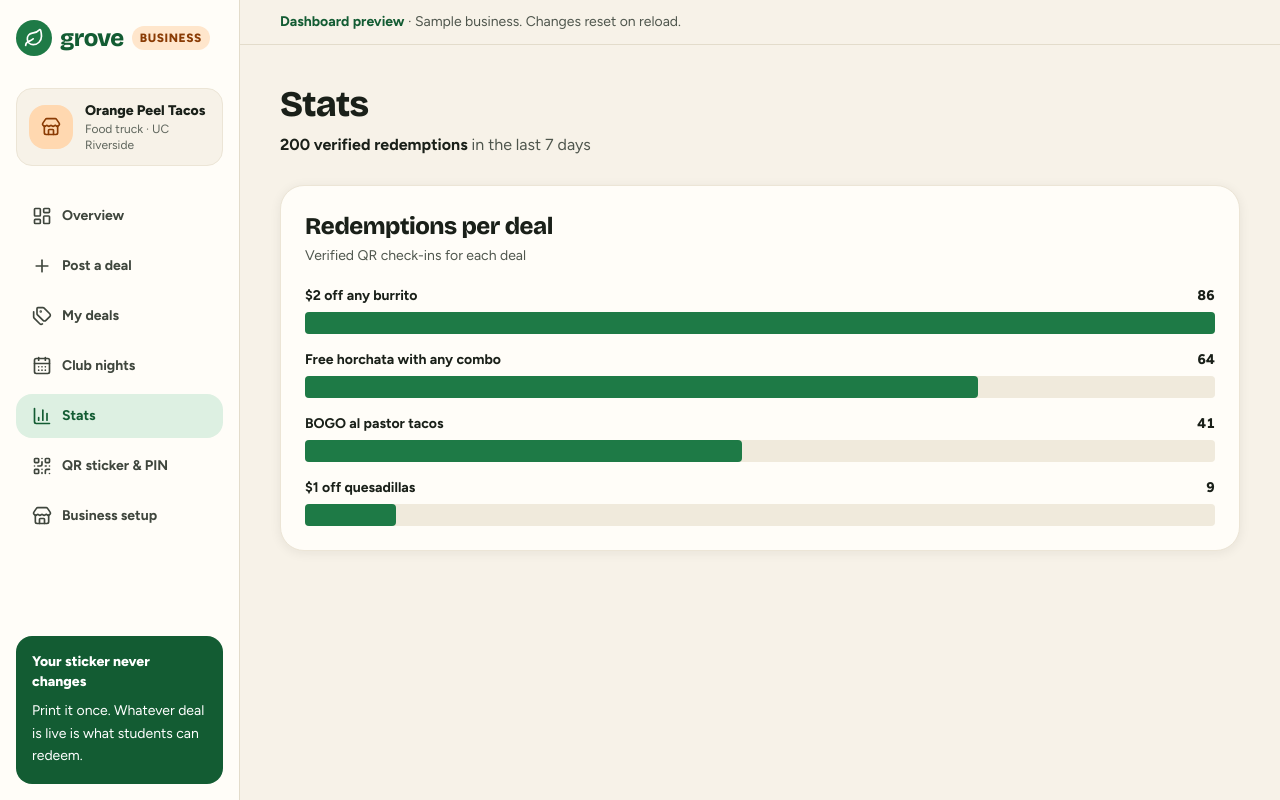
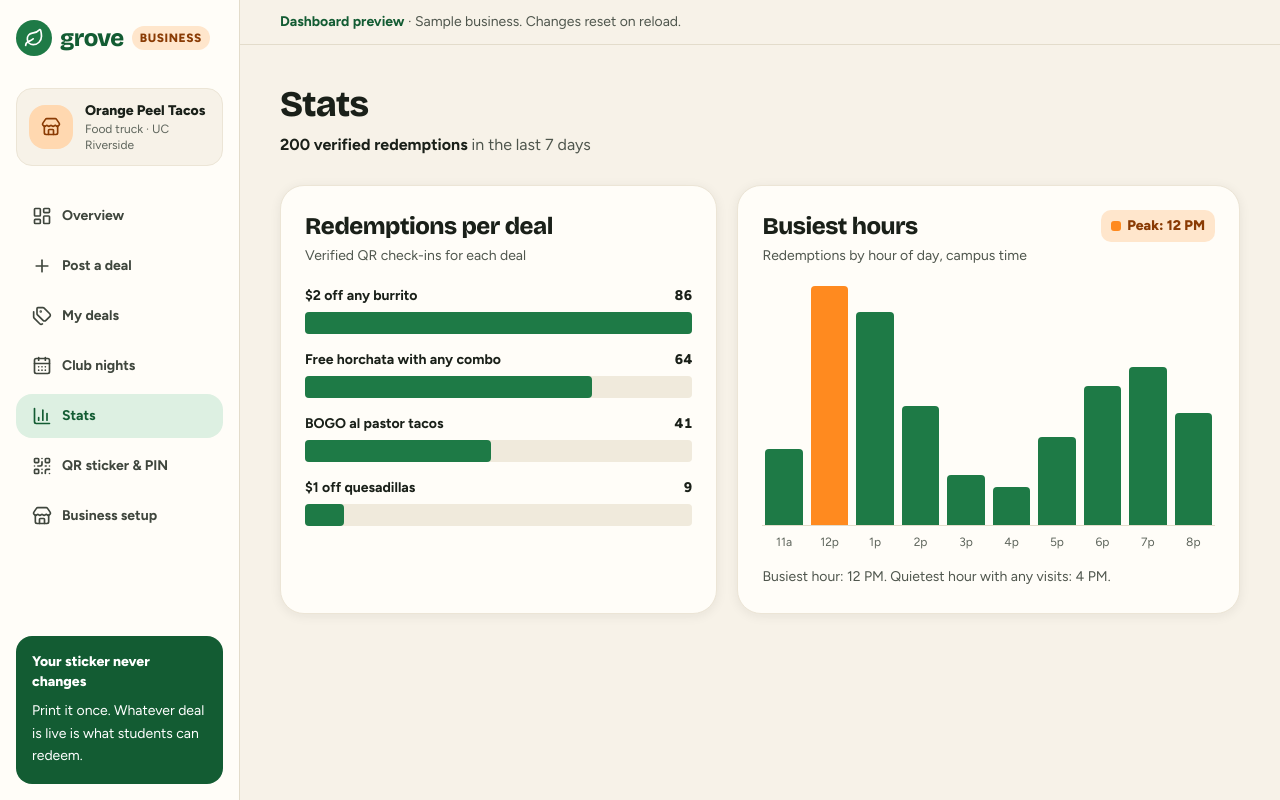
Before and after one commit to MosesfromSinai/Grove, a Next.js app: page /dashboard/stats in a window 1280 px wide. Built offline with nearby package versions, Linux system fonts and the light colour scheme.

Commit message:
add busiest hours chart

```diff
--- a/components/business/business-stats.tsx
+++ b/components/business/business-stats.tsx
@@ -5,6 +5,7 @@
 import { useEffect, useState } from "react";
 import { getBusinessStats, type BusinessStats as Stats } from "@/lib/supabase";
 import { BusinessLoading, useBusiness } from "./business-context";
+import { hourLabel, hourRange, peakHour, quietestHour } from "./stats-format";
 
 const DAY_MS = 86_400_000;
 const card = "min-w-0 rounded-card border border-border bg-surface-dashboard p-6 shadow-card";
@@ -28,6 +29,44 @@ function PerDeal({ stats }: { stats: Stats }) {
           </li>
         ))}
       </ul>
+    </section>
+  );
+}
+
+function BusiestHours({ stats }: { stats: Stats }) {
+  const hours = hourRange(stats.perHour);
+  const peak = peakHour(hours);
+  const quiet = quietestHour(hours);
+  const max = Math.max(1, ...hours.map((h) => h.count));
+  const summary = peak ? `Busiest hour: ${hourLabel(peak.hour)}.${quiet && quiet.hour !== peak.hour ? ` Quietest hour with any visits: ${hourLabel(quiet.hour)}.` : ""}` : "";
+  return (
+    <section aria-labelledby="hours-heading" className={`${card} flex-[1.3_1_480px]`}>
+      <div className="flex flex-wrap items-start justify-between gap-3">
+        <div>
+          <h2 id="hours-heading" className="text-2xl">Busiest hours</h2>
+          <p className="mt-1 text-sm text-ink-muted">Redemptions by hour of day, campus time</p>
+        </div>
+        {peak && (
+          <span className="flex items-center gap-1.5 rounded-[10px] bg-peach px-2.5 py-1.5 text-sm font-extrabold text-brown">
+            <span className="size-2.5 rounded-[3px] bg-orange" aria-hidden="true" />Peak: {hourLabel(peak.hour)}
+          </span>
+        )}
+      </div>
+      <div role="img" aria-label={`Bar chart of redemptions by hour. ${summary}`} className="mt-5">
+        <div className="flex h-60 items-end gap-0.5 border-b-[1.5px] border-border-strong">
+          {hours.map((h) => (
+            <div key={h.hour} className="flex h-full flex-1 items-end justify-center px-[3px]">
+              <div title={`${hourLabel(h.hour)} · ${h.count}`} className={`w-full max-w-11 rounded-t-[4px] ${peak && h.hour === peak.hour ? "bg-orange" : "bg-green"}`}
+                style={{ height: `${Math.round((h.count / max) * 100)}%` }} />
+            </div>
+          ))}
+        </div>
+        <div className="mt-2 flex gap-0.5" aria-hidden="true">
+          {hours.map((h) => <span key={h.hour} className="flex-1 text-center text-xs text-ink-fine">{hourLabel(h.hour, true)}</span>)}
+        </div>
+      </div>
+      <ul className="sr-only">{hours.map((h) => <li key={h.hour}>{hourLabel(h.hour)}: {h.count}</li>)}</ul>
+      {summary && <p className="mt-4 text-sm leading-relaxed text-ink-muted">{summary}</p>}
     </section>
   );
 }
@@ -70,6 +109,7 @@ function StatsView({ businessId }: { businessId: string }) {
       ) : (
         <div className="flex flex-wrap items-stretch gap-5">
           <PerDeal stats={stats} />
+          <BusiestHours stats={stats} />
         </div>
       )}
     </>
```
